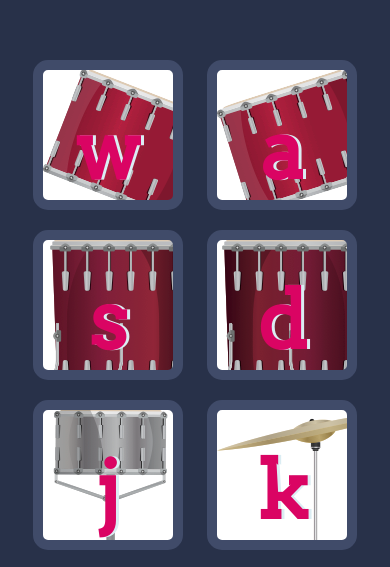
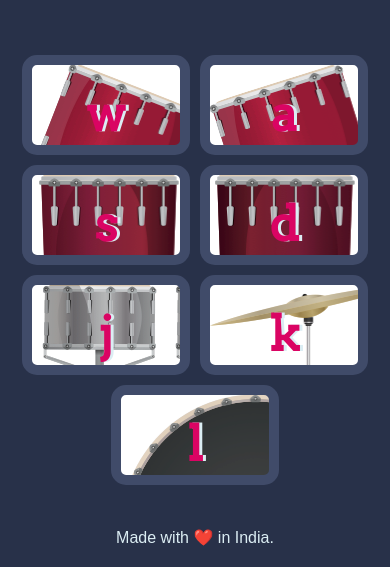
Before and after one commit to sumitnagar8125/Drum-kit, a plain HTML site: page index.html in a window 390 px wide. Shown: the part 255-822 px from the top of the page. Drawn offline with Linux system fonts and the light colour scheme.

Commit message:
Update styles.css

```diff
--- a/styles.css
+++ b/styles.css
@@ -86,3 +86,17 @@ footer {
   margin: 10px;
   background-color: white;
 }
+@media only screen and (max-width: 768px) {
+  .set {
+    display: flex;
+    flex-wrap: wrap;
+    justify-content: center;
+  }
+
+  .drum {
+    width: 45%; /* Two drums per row with some space between */
+    margin: 5px; /* Adjust spacing between drums */
+    font-size: 3rem; /* Adjust drum size for smaller screens */
+    height: 100px; /* Adjust drum height for smaller screens */
+  }
+}
```
